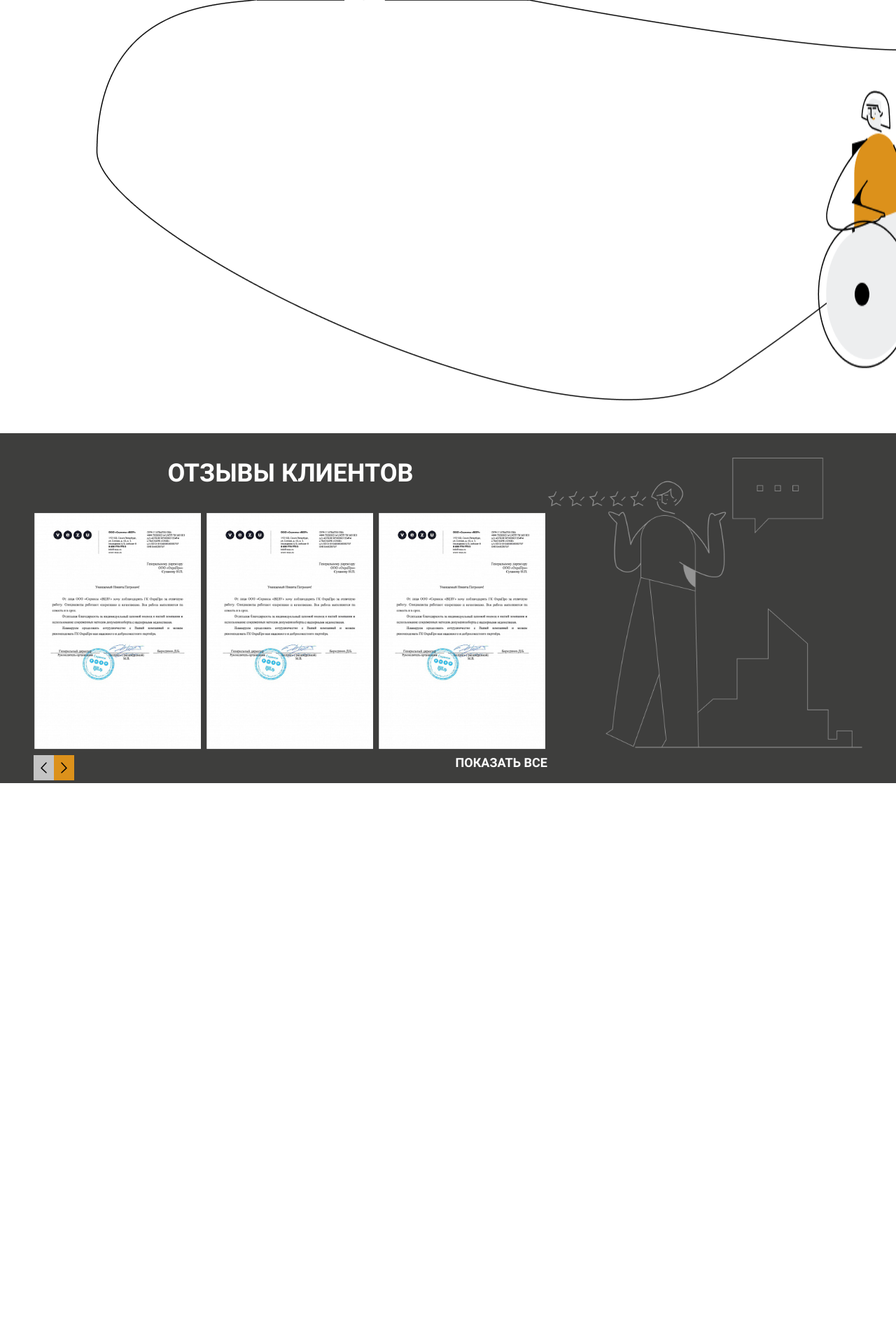
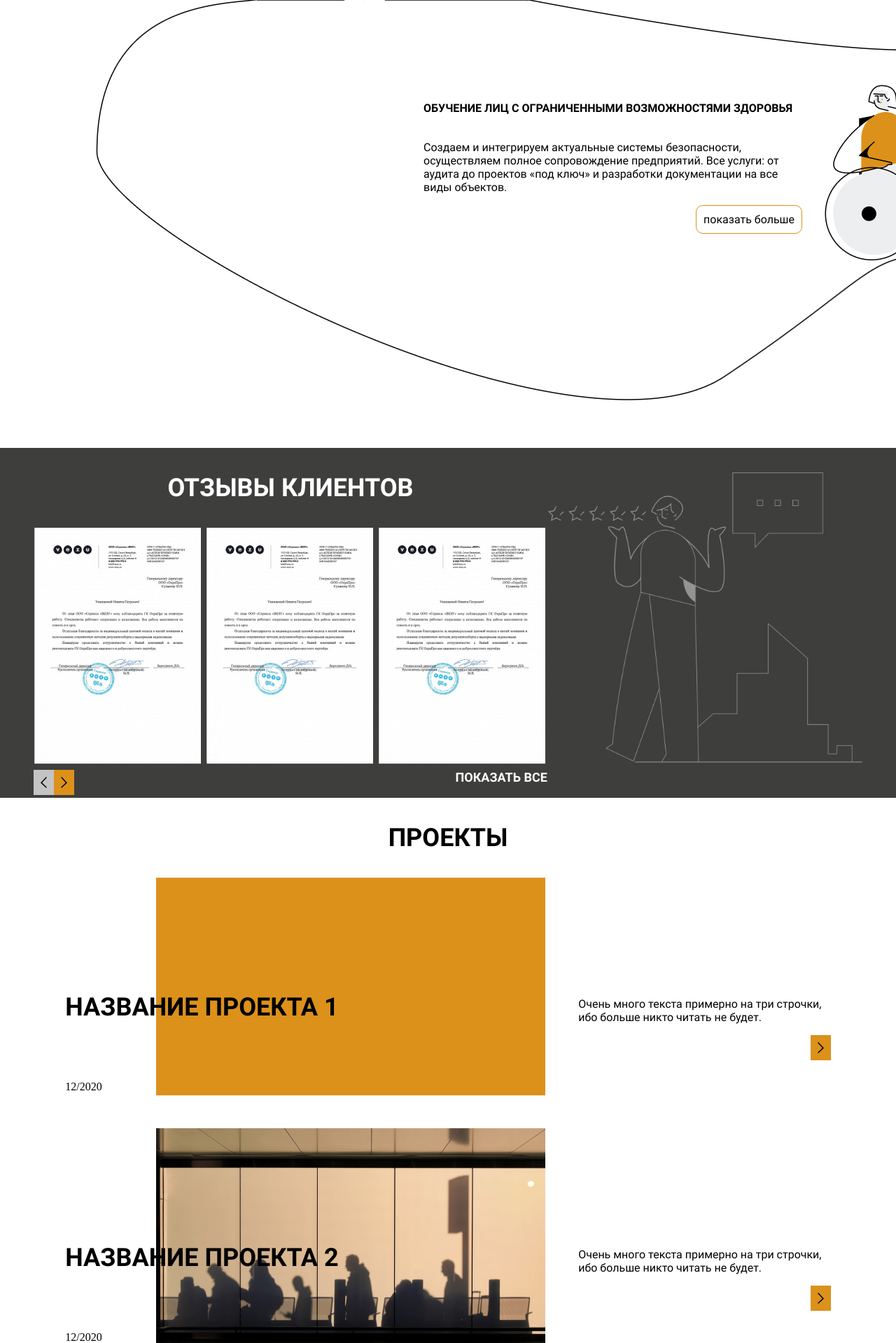
Before and after one commit to KovalevaTatyana/intec, a PHP site: page /index.html in a window 1280 px wide; the page is wider, and only the part inside the window is pictured. Shown: the part 1978-3897 px from the top of that part at 70% size. Before the commit the page ends 3097 px from the top of that part, so only its background shows below. Run offline with PHP 8.4, Linux system fonts and the light colour scheme.

Commit message:
add projects

```diff
--- a/index.html
+++ b/index.html
@@ -137,6 +137,50 @@
                     <img src="images/reviews-photo.png" alt="reviews-photo">
                 </div>
             </div>
+            <div class="container_projects">
+                <div class="projects_title">
+                    <p>проекты</p>
+                </div>
+                <div class="projects_content">
+                    <div class="projects_content__form">
+                        <div class="projects_content__form-block">
+                            <div class="projects_content__form-block__info">
+                                <img src="images/projects-1.png">
+                                <h6 class="projects_content__form-block__info-title">название проекта 1</h6>
+                                <span class="projects_content__form-block__info-date">12/2020</span>
+                            </div>
+                            <div class="projects_content__form-block__info-description">
+                                <div class="projects_content__form-block__info-text">
+                                    <p>Очень много текста примерно на три строчки, ибо больше никто читать не будет.</p>
+                                </div>
+                                <img class="projects_content__form-block__info-more" src="images/arrow-right.svg" alt="arrow-right">
+                            </div>
+                        </div>
+                        <div class="projects_content__form-block">
+                            <div class="projects_content__form-block__info">
+                                <img src="images/projects-2.png">
+                                <h6 class="projects_content__form-block__info-title">название проекта 2</h6>
+                                <span class="projects_content__form-block__info-date">12/2020</span>
+                            </div>
+                            <div class="projects_content__form-block__info-description">
+                                <div class="projects_content__form-block__info-text">
+                                    <p>Очень много текста примерно на три строчки, ибо больше никто читать не будет.</p>
+                                </div>
+                                <img class="projects_content__form-block__info-more" src="images/arrow-right.svg" alt="arrow-right">
+                            </div>
+                        </div>
+                    </div>
+                </div>
+                <div class="projects_content__link">
+                    <a href="#">все проекты</a>
+                    <img src="images/arrow-right.svg" alt="arrow-right">
+                </div>
+            </div>
+            <div class="container_news">
+                <div class="news_title">
+                    <h2>рубрика важных новостей</h2>
+                </div>
+            </div>
         </div>
     </body>
 </html>
--- a/style.css
+++ b/style.css
@@ -47,7 +47,7 @@ a {
 	box-sizing: border-box;
 }
 .banner_header__logo img {
-background-size: 100%;
+    background-size: 100%;
     width: 192px;
     height: 75px;
 }
@@ -123,7 +123,7 @@ background-size: 100%;
     box-sizing: border-box;
 }
 .services_content {
-    min-height: 1715px;
+    min-height: 1780px;
     box-sizing: border-box;
     background: url(images/line_1.png) no-repeat;
     background-position: 2.5px 73px;
@@ -138,10 +138,8 @@ background-size: 100%;
     color: #000000;
     text-align: center;
 }
-.services_content__form {
-}
 .services_content__form-block {
-    max-width: 1096px;
+    width: 1096px;
     display: flex;
 }
 .first {
@@ -155,7 +153,8 @@ background-size: 100%;
     padding: 0 0 106px 367px;
 }
 .fourth {
-    padding: 0 0 0 1136px;
+    flex-direction: row-reverse;
+    padding: 0 0 0 485px;
 }
 .services_content__form-block__info {
     padding-left: 120px;
@@ -223,3 +222,71 @@ background-size: 100%;
     color: #FFFFFF;
     float: right;
 }
+
+.projects_title {
+    font-family: Roboto;
+    font-style: normal;
+    font-weight: bold;
+    font-size: 36px;
+    text-transform: uppercase;
+    text-align: center;
+}
+.projects_content {
+    display: flex;
+    justify-content: center;
+}
+.projects_content__form-block {
+    display: flex;
+}
+.projects_content__form-block:first-child {
+    padding-bottom: 50px;
+}
+.projects_content__form-block__info {
+    width: 100%;
+	box-sizing: border-box;
+}
+.projects_content__form-block__info img {
+	width: 556px;
+    height: 312px;
+    position: absolute;
+    padding-left: 130px;
+}
+.projects_content__form-block__info-title {
+	position: relative;
+	font-family: Roboto;
+    font-style: normal;
+    font-weight: bold;
+    font-size: 36px;
+    text-transform: uppercase;
+    color: #000000;
+    padding-top: 80px;
+}
+.projects_content__form-block__info-description {
+	position: relative;
+	font-family: Roboto;
+    font-style: normal;
+    font-weight: normal;
+    font-size: 16px;
+    color: #000000;
+    padding: 155px 0 0 90px;
+}
+.projects_content__form-block__info-more {
+    background: #DC911B;
+    padding: 10px;
+    float: right;
+}
+.projects_content__link img{
+    margin: 20px -140px 0 0;
+    float: right;
+}
+.projects_content__link a {
+    font-family: Roboto;
+    font-style: normal;
+    font-weight: bold;
+    font-size: 18px;
+    text-transform: uppercase;
+    color: #000000;
+    padding: 20px 300px 0 0;
+    float: right;
+
+}
```
Also changed, not shown: images/news-photo.png (added), images/projects-1.png (added), images/projects-2.png (added).
